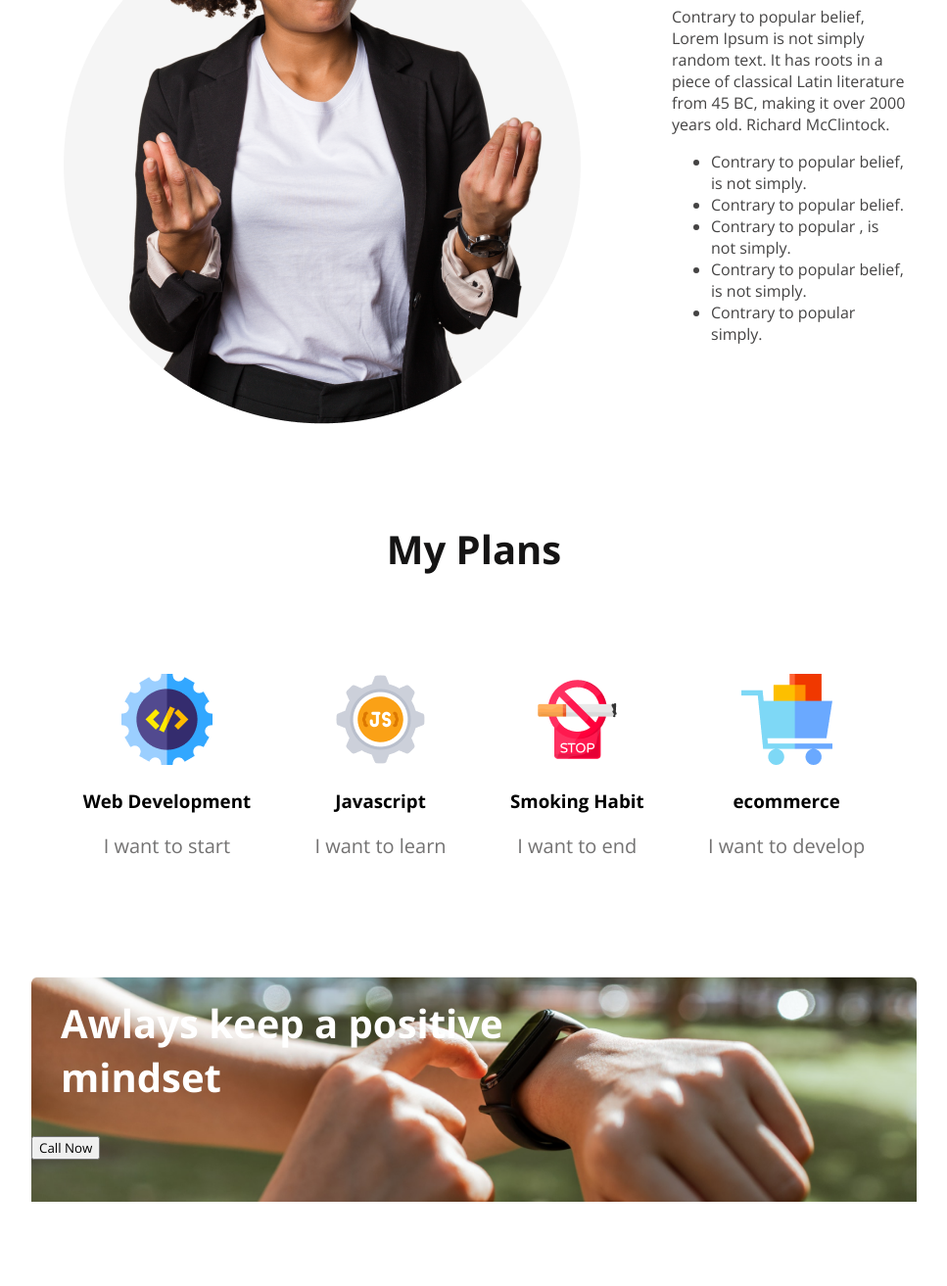
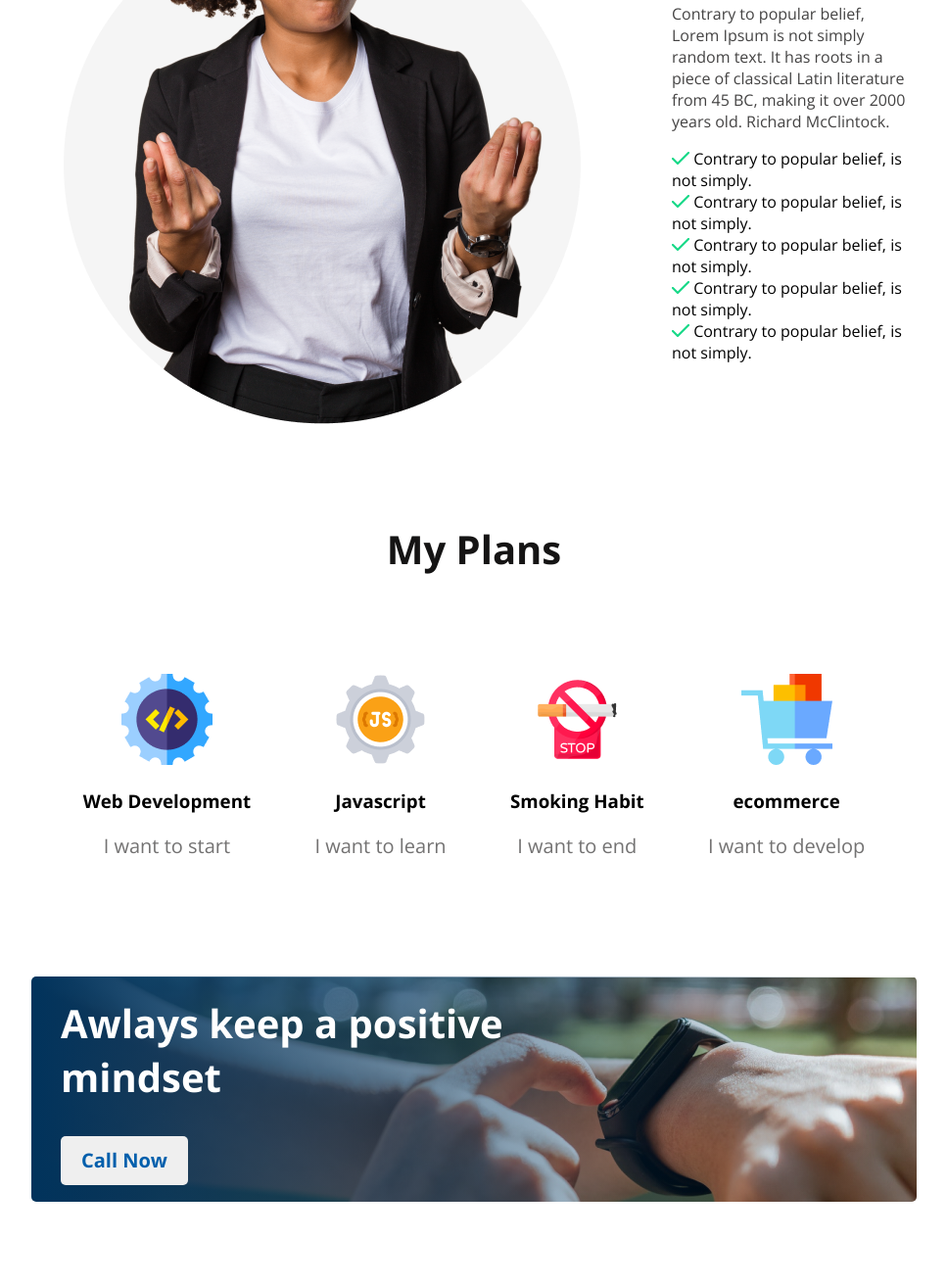
Before and after one commit to md-ashik-ahmed/new-year-new-me, a plain HTML site: page index.html in a window 1280 px wide. Shown: the part 1207-2520 px from the top of the page at 98% size, without its empty margins (156-1123 px from the left). Drawn offline with nearby package versions, Linux system fonts and the light colour scheme.

Commit message:
added styles

```diff
--- a/index.html
+++ b/index.html
@@ -18,7 +18,7 @@
                 available, but the majority have suffered alteration in some
                 form, by injected humour, or randomised word</p>
 
-            <button>Contact Us</button>
+            <button class="btn-banner">Contact Us</button>
 
         </div>
 
@@ -34,17 +34,29 @@
                         simply random text. It has roots in a piece of
                         classical Latin literature from 45 BC, making it over
                         2000 years old. Richard McClintock.</p>
-                    <ul class="list-items">
-                        <li>Contrary to popular belief, is not simply.
-                        </li>
-                        <li>Contrary to popular belief.
-                        </li>
-                        <li>Contrary to popular , is not simply.
-                        </li>
-                        <li>Contrary to popular belief, is not simply.
-                        </li>
-                        <li>Contrary to popular simply.</li>
-                    </ul>
+
+                    <div>
+                        <div>
+                            <img src="./images/Vector.png" alt="">
+                            Contrary to popular belief, is not simply.
+                        </div>
+                        <div>
+                            <img src="./images/Vector.png" alt="">
+                            Contrary to popular belief, is not simply.
+                        </div>
+                        <div>
+                            <img src="./images/Vector.png" alt="">
+                            Contrary to popular belief, is not simply.
+                        </div>
+                        <div>
+                            <img src="./images/Vector.png" alt="">
+                            Contrary to popular belief, is not simply.
+                        </div>
+                        <div>
+                            <img src="./images/Vector.png" alt="">
+                            Contrary to popular belief, is not simply.
+                        </div>
+                    </div>
                 </div>
             </div>
         </section>
@@ -84,9 +96,11 @@
         </section>
         <section>
             <div class="container">
-                <h1>Awlays keep a positive
-                    mindset</h1>
-                 <button >Call Now</button>
+
+                <h2>Awlays keep a positive
+                    mindset</h2>
+
+                 <button>Call Now</button>
             </div>
 
         </section>
@@ -111,6 +125,7 @@
                 <img src="images/icons/youtube.png" alt="">
             </a>
 
+
         </div>
         <div>
             <h2 class="sub-banner-title">Subscribe
--- a/styles/new-year.css
+++ b/styles/new-year.css
@@ -18,7 +18,7 @@
     padding-right: 140px;
     padding-left: 640px;
     color: #FFFFFF;
-    font-weight: 500;
+    font-weight: 600;
     font-size: 60px;
 
 }
@@ -27,8 +27,23 @@
     color: #FFFFFF;
     text-align: right;
     padding-left: 690px;
+    padding-bottom: 20px;
 }
 
+.btn-banner{
+    margin-right: 140px;
+    color: #FFFFFF;
+    text-align: right;
+    margin-left: 1110px;
+    font-weight: 700;
+    font-size: 15px;
+    width: 150px;
+    border: 0;
+    padding: 5px 30px;
+    height: 50px;
+    border-radius: 5px;
+    background-color: #FD6E0A;
+}
 
 
     .title {
@@ -40,6 +55,8 @@
         margin: 0 200px;
 
     }
+
+
 
 
 
@@ -102,20 +119,56 @@
 
     /* last section */
     .container{
-        background: url('../images/watch.png');
+
         position: relative;
         color: #fff;
         height: 230px;
         margin: 0 180px;
         background-size: 100%;
+        border: 0;
+        border-radius: 5px;
+
+        background: linear-gradient(90deg, #01335c 0%, rgba(1, 59, 107, 0) 100%), url('../images/watch.png');
+
 
 
     }
-    h1{
+    .container h2{
         font-size: 40px;
         padding-left: 30px;
         padding-top: 20px;
         padding-right: 400px;
+        /* height: 90%; */
+
+        /* background-image: linear-gradient(to right,
+        rgba(0,0,0,1),
+        rgba(0,0,0,.3),
+        rgba(0,0,0,.7),
+        rgba(0,0,0,0));
+        */
+
+
+
+
+
+
+
+
+
+    }
+    .container button{
+        width: 130px;
+        height: 50px;
+        color: #005FAC;
+        font-weight: 600;
+        font-size: 20px;
+        margin-left: 30px;
+        margin-bottom: 30px;
+        border: 0;
+        border-radius: 5px;
+
+
+
     }
 
 
```
Also changed, not shown: images/Vector.png (added).
